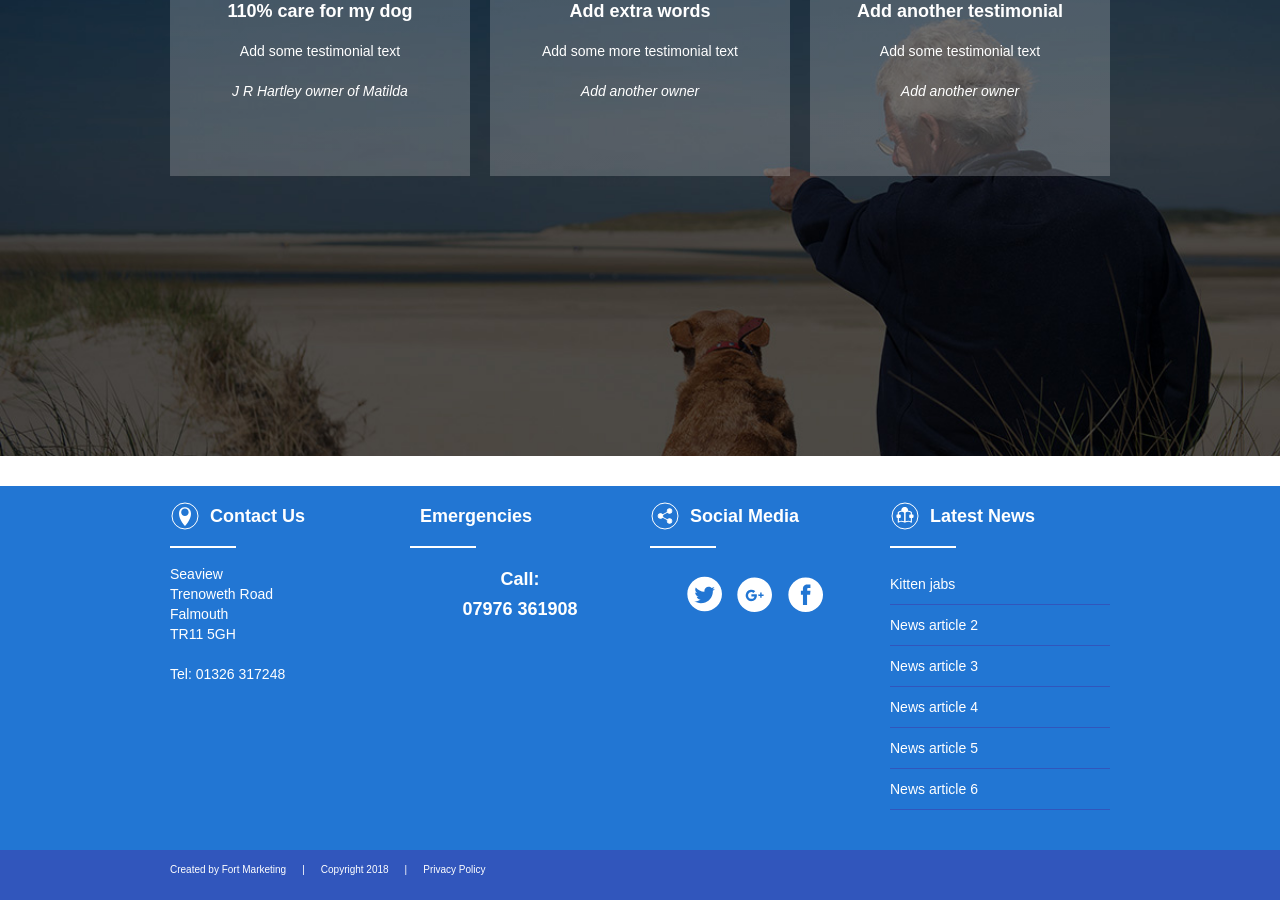
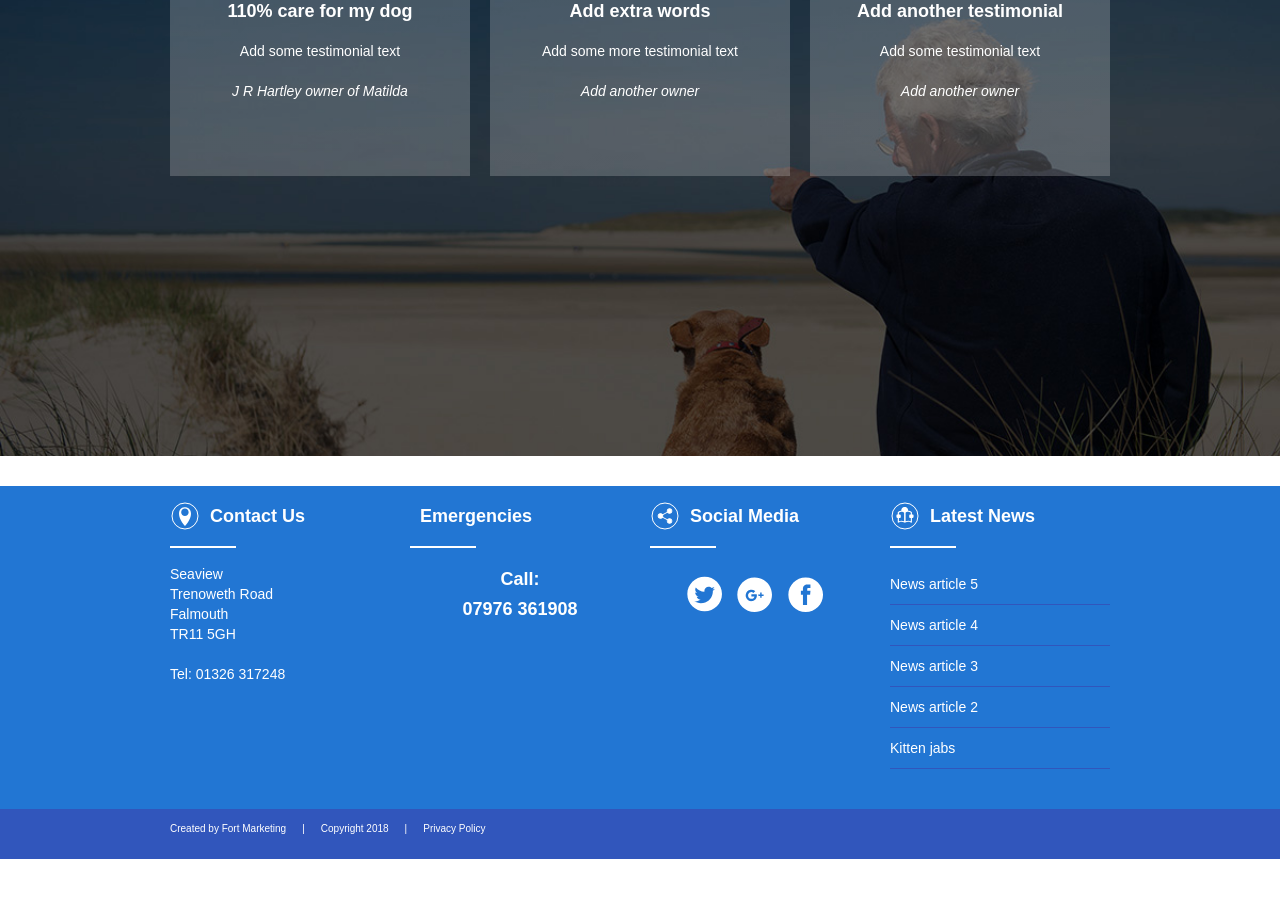
Before and after one commit to timbowerbank/jekyllCloudCannon, a Jekyll site: the page built from index.md, in a window 1280 px wide and 900 px high, scrolled down 2434 px. Built offline with Jekyll 4.4.1, drawn with Linux system fonts in a browser that asks for light colours; after the commit the page ends 3293 px from its top, so only the background shows below that.

Commit message:
Modified footer news articles list

```diff
--- a/_includes/footer.html
+++ b/_includes/footer.html
@@ -33,7 +33,7 @@
               <div class="footerruler"></div>
               <ul class="footernewslist">
 
-               {% for item in site.news %}
+               {% for item in site.news reversed limit:5 %}
 
                <li class="footernewsitem"><a href="{{ item.url }}"  class="footerlink">{{ item.title }}</a></li>
 
```
